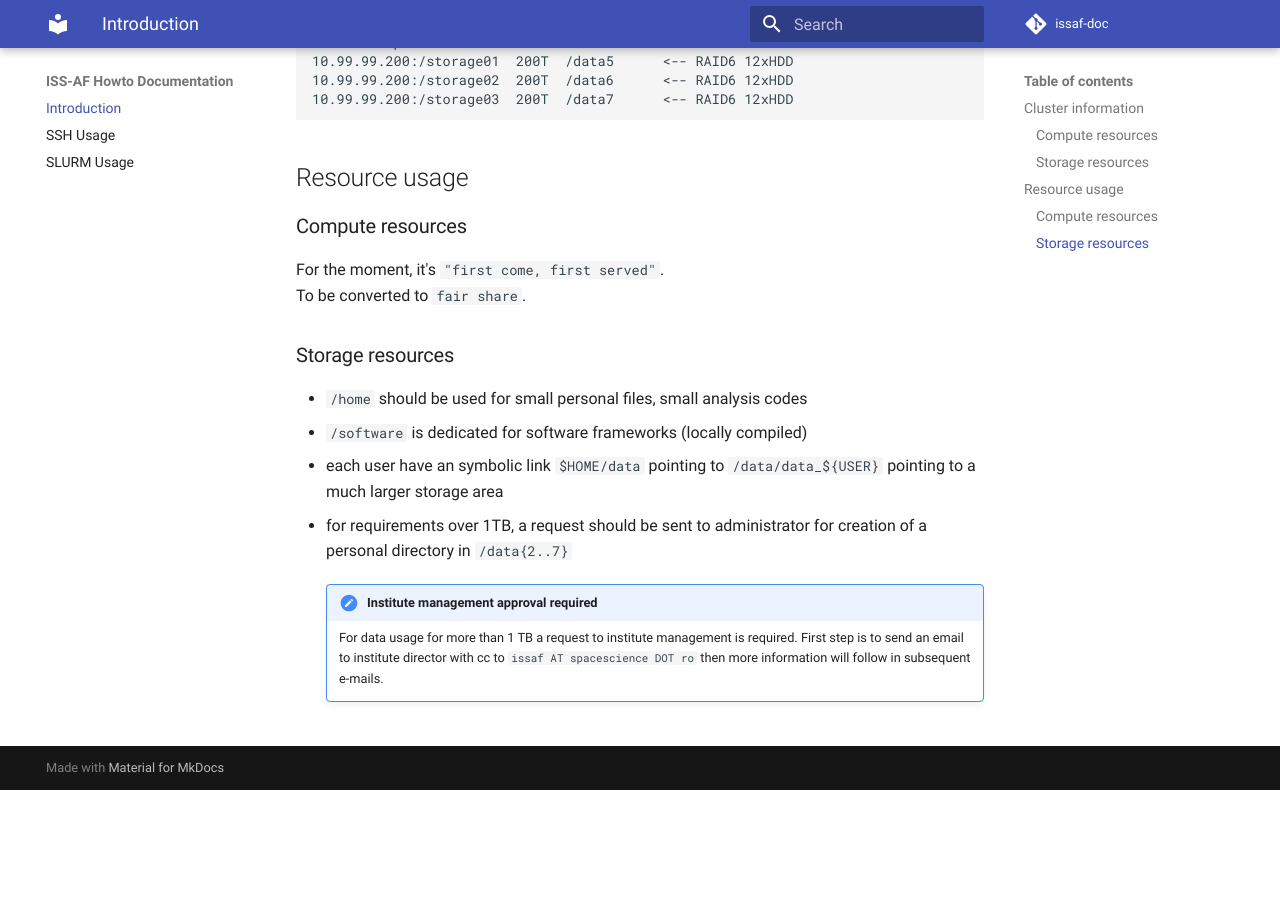
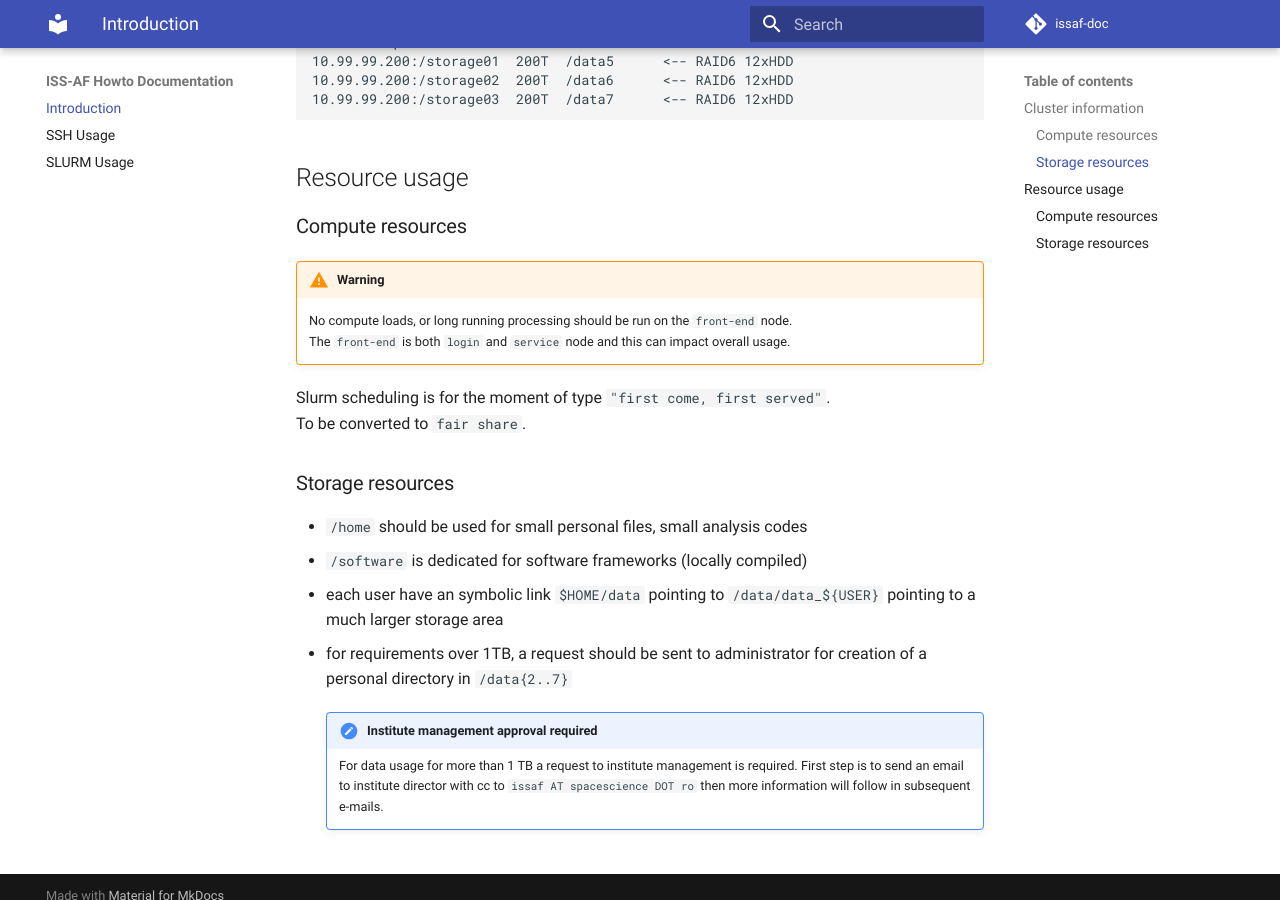
Before and after one commit to adriansev/issaf-doc, an MkDocs documentation site: the page built from docs/index.md, in a window 1280 px wide and 900 px high, scrolled down 843 px. Built offline with MkDocs 1.6.1 and Material for MkDocs 9.7.7, drawn with Linux system fonts in a browser that asks for light colours; comment, search, counter and statistics services are not loaded; before the commit the page ends 1633 px from its top, so only the background shows below that.

Commit message:
add warning about processing on frontend

```diff
--- a/docs/index.md
+++ b/docs/index.md
@@ -45,7 +45,14 @@ Filesystem               Size  Mounted on
 
 
 ### Compute resources
-For the moment, it's `"first come, first served"`.
+
+!!! warning
+
+    No compute loads, or long running processing should be run on the `front-end` node.
+    The `front-end` is both `login` and `service` node and this can impact overall usage.
+
+
+Slurm scheduling is for the moment of type `"first come, first served"`.
 To be converted to `fair share`.
 
 
```
